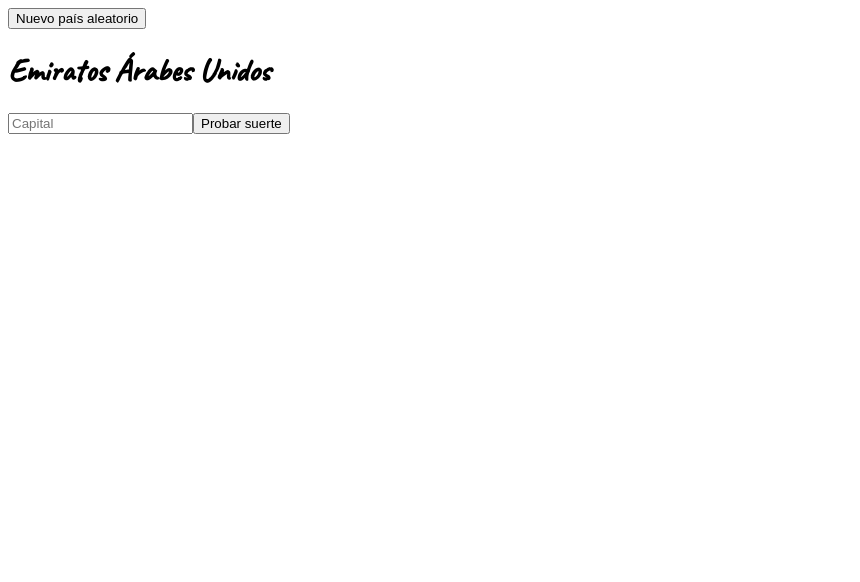
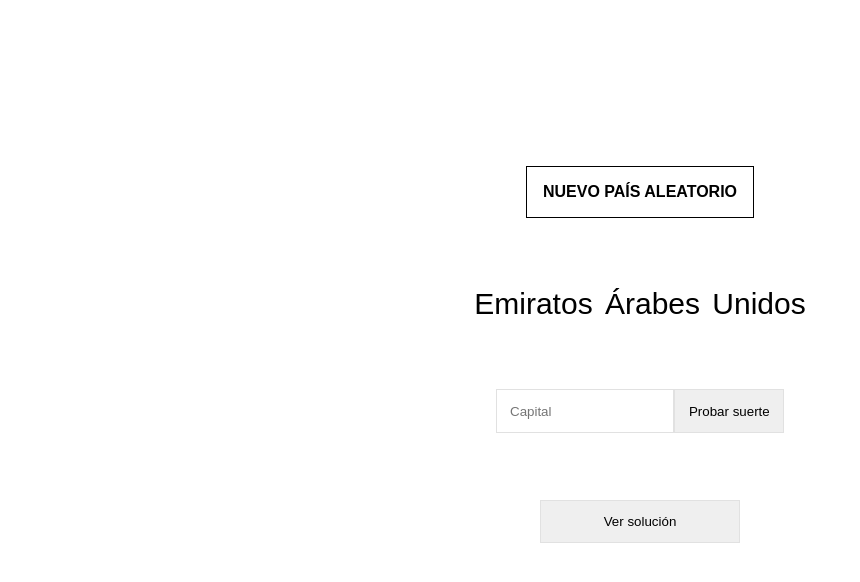
Before and after one commit to DanielReina/geografia, a React (Create React App) app: page /aplicacion in a window 1280 px wide. Both pictures are taken after a click on the input "Nuevo país aleatorio". Shown: the top 582 px of the page, without its empty margins (0-860 px from the left). Built offline with nearby package versions, Linux system fonts and the light colour scheme.

Commit message:
terminada capitales

```diff
--- a/package.json
+++ b/package.json
@@ -3,6 +3,9 @@
   "version": "0.1.0",
   "private": true,
   "dependencies": {
+    "@emotion/css": "^11.1.3",
+    "@emotion/react": "^11.1.4",
+    "@emotion/styled": "^11.0.0",
     "@testing-library/jest-dom": "^5.11.9",
     "@testing-library/react": "^11.2.3",
     "@testing-library/user-event": "^12.6.2",
--- a/src/components/Cover.js
+++ b/src/components/Cover.js
@@ -1,22 +1,46 @@
 import React from "react";
 import { Link } from "react-router-dom";
+import styled from "@emotion/styled";
 
+const DivFather = styled.div`
+  padding: 5% 0;
+`
+const DivSon = styled.div`
+  padding: 10% 0;
+  text-align: center;
+`;
+
+const Center = styled.div`
+  display: flex;
+  justify-content: center;
+`;
+const Start = styled.h2`
+  border: solid 1px;
+  background-color: black;
+  padding: 10px 20px;
+  color: white;
+  text-align: center;
+  display: inline-block;
+`;
+const H1 = styled.h1`
+margin: 0 10%auto;
+`
 
 const Cover = () => {
   return (
     <>
-      <div className="padre">
-        <div className="hijo">
-          <h1>
+      <DivFather>
+        <DivSon>
+          <H1>
             Esta página web está realizada para el uso y disfrute de la
             Grandiosa, Magnífica, Majuestuosa y Entrañable Abuelita Goyi.
-          </h1>
-        </div>
-      </div>
+          </H1>
+        </DivSon>
+      </DivFather>
       <Link to="/aplicacion" style={{ textDecoration: "none" }}>
-        <div className='centrar'>
-          <h2 className="empezar">EMPEZAR</h2>
-        </div>
+        <Center>
+          <Start>EMPEZAR</Start>
+        </Center>
       </Link>
     </>
   );
--- a/src/components/Form.js
+++ b/src/components/Form.js
@@ -1,22 +1,87 @@
 import React, { useState } from "react";
 import allCountries from "../countries.json";
+import styled from "@emotion/styled";
+
+const Container = styled.div`
+  padding: 10% 0;
+  display:flex;
+  justify-content: center;
+  align-items:center;
+  flex-direction: column;
+`
+// const Button1 = styled.input`
+//   border: solid 1px white;
+//   background-color: black;
+//   padding: 10px 20px;
+//   color: white;
+//   font-size:20px;
+//   text-align: center;
+//   text-transform:uppercase;
+// `;
+
+const Button1 = styled.input`
+  background-color: white;
+  font-size: 16px;
+  width: 100%;
+  padding: 1rem;
+  color: black;
+  text-transform: uppercase;
+  font-weight: bold;
+  border: 1px solid black;
+  transition: background-color 0.4s ease;
+  margin-top: 2rem;
+  &:hover {
+    background-color: black;
+    color: white;
+    cursor: pointer;
+  }
+`;
+
+const Ctry = styled.h1`
+ margin:4% 0;
+`;
+
+const Input = styled.input`
+  width: 150px;
+  padding: 1em;
+  border: 1px solid #e1e1e1;
+  -webkit-appearance: none;
+`;
+const Button2 = styled.input`
+  width: 110px;
+  padding: 1em;
+  transition: background-color 0.4s ease;
+  border: 1px solid #e1e1e1;
+  &:hover {
+    background-color: #c1ccca;
+    color: black;
+    cursor: pointer;
+  }
+`;
+
+const Button3 = styled.input`
+  width: 200px;
+  padding: 1em;
+  margin-top: 5em;
+  transition: background-color 0.4s ease;
+  border: 1px solid #e1e1e1;
+  &:hover {
+    background-color: #515453;
+    color: white;
+    cursor: pointer;
+  }
+`;
+
+
+
 
 const RandomCountry = () => {
-  const [countries, setCountries] = useState(allCountries);
+  const [countries] = useState(allCountries);
   const [randomC, setRamdonC] = useState(false);
-  const [capital, setCapital] = useState(false)
-  const [verify, setVerify] = useState(false)
+  const [capital, setCapital] = useState(false);
+  const [verify, setVerify] = useState(false);
   const [submit, setSubmit] = useState(false);
-
-  function eliminarDiacriticosEs(texto) {
-    return texto
-      .normalize("NFD")
-      .replace(
-        /([^n\u0300-\u036f]|n(?!\u0303(?![\u0300-\u036f])))[\u0300-\u036f]+/gi,
-        "$1"
-      )
-      .normalize();
-  }
+  const [showSolution, setShowSolution] = useState(false);
 
   const getRandomCountry = (e) => {
     e.preventDefault();
@@ -24,7 +89,8 @@ const RandomCountry = () => {
     let randomC = ctries[Math.floor(Math.random() * ctries.length)];
     setRamdonC(randomC);
     setVerify(false);
-     console.log(randomC.capitalEsp);
+    setSubmit(false);
+    setShowSolution(false);
   };
   const confirm = (e) => {
     e.preventDefault();
@@ -36,47 +102,58 @@ const RandomCountry = () => {
       }
     }
     setSubmit(true);
+  };
 
+  const getSolution = (e) => {
+    e.preventDefault();
+    if (showSolution) {
+      setShowSolution(false);
+    } else {
+      setShowSolution(true);
+    }
   };
 
   return (
-    <div>
+    <Container>
       {countries && (
         <>
           <form onSubmit={getRandomCountry}>
-            <input
-              type="submit"
-              className="button-primary u-full-width"
-              value="Nuevo país aleatorio"
-            />
+            <Button1 type="submit" value="Nuevo país aleatorio" />
           </form>
-          {randomC &&
-            <><h1>{randomC.translations.spa.common}</h1>
+          {randomC && (
+            <>
+              <Ctry>{randomC.translations.spa.common}</Ctry>
               <form onSubmit={confirm}>
-            <input
+                <Input
                   type="text"
                   placeholder="Capital"
                   onChange={(e) => setCapital(e.target.value)}
-            ></input>
-            <input
-              type="submit"
-              className="button-primary u-full-width"
-              value="Probar suerte"
-            />
+                ></Input>
+                <Button2 type="submit" value="Probar suerte" />
               </form>
               {submit && (
                 <>
                   {verify ? (
-                <p>Respuesta correcta, que sabia eres Goyi!</p>
+                    <p>Respuesta correcta, ¡Qué sabia eres Goyi!</p>
                   ) : (
-                <p>Incorrecto, prueba de nuevo abuela ¡Venga que tu puedes!</p>
+                    <p>
+                      Incorrecto, prueba de nuevo abuela ¡Venga que tu puedes!
+                    </p>
                   )}
                 </>
               )}
-          </>}
+              <form onSubmit={getSolution}>
+                <Button3
+                  type="submit"
+                  value={showSolution ? "Ocultar solución" : "Ver solución"}
+                />
+              </form>
+              {showSolution && <Ctry>{randomC.capitalEsp}</Ctry>}
             </>
           )}
-    </div>
+        </>
+      )}
+    </Container>
   );
 };
 
--- a/src/index.css
+++ b/src/index.css
@@ -1,22 +1,8 @@
-.padre {
-   padding: 5% 0;
+h1{
+  font-family: Arial;
+  text-align: center;
+  font-weight: 200;
+  font-size: 30px;
+  word-spacing: 4px;
+  line-height: 70px;
 }
-.hijo {
-   padding: 10% 0;
-   text-align: center;
-}
-h1{
-  font-family: 'Caveat', cursive;
-}
-.centrar{
-  display: flex;
-  justify-content: center;
-}
-.empezar{
-border: solid 1px;
-background-color: black;
-padding: 10px 20px;
-color:white;
-text-align: center;
-display: inline-block;
-}
```
Also changed, not shown: 2 other files (tests, documents, lock files or other folders). Lines whose indentation alone changed are shown as unchanged.
